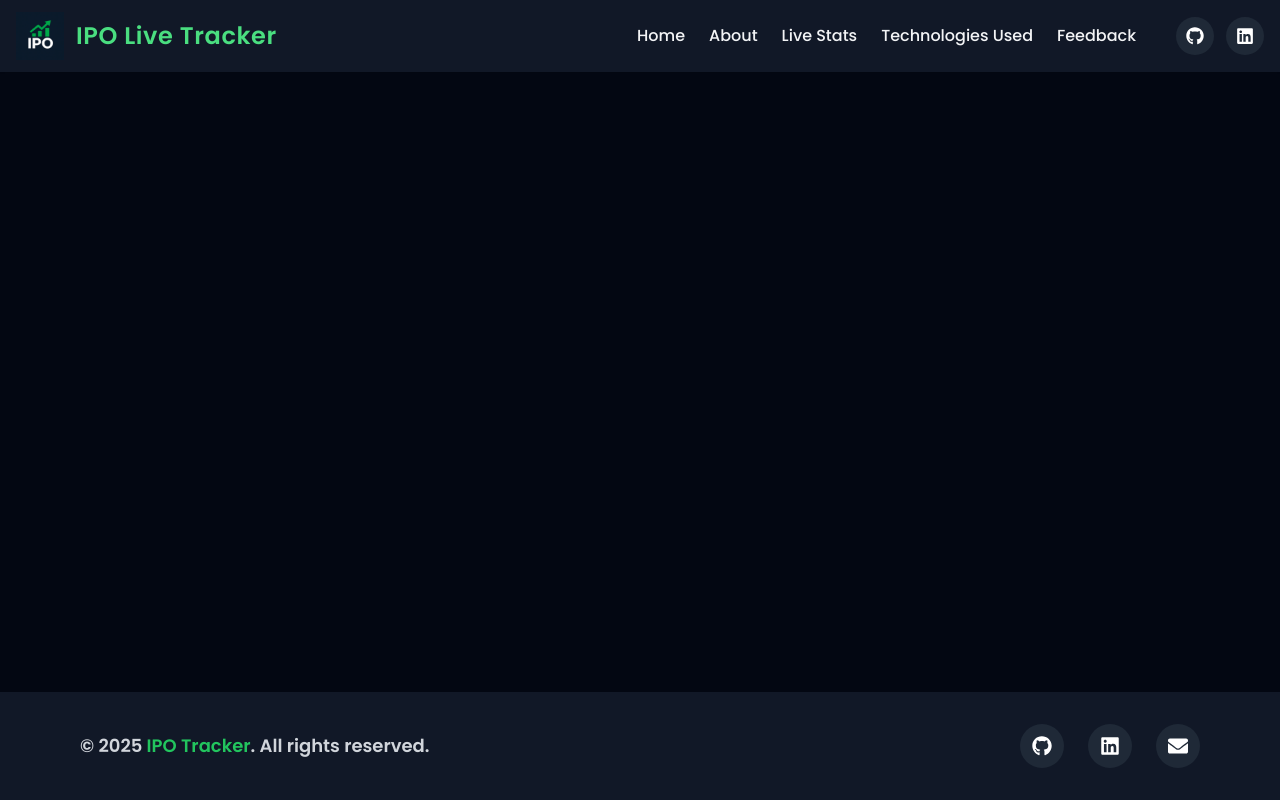
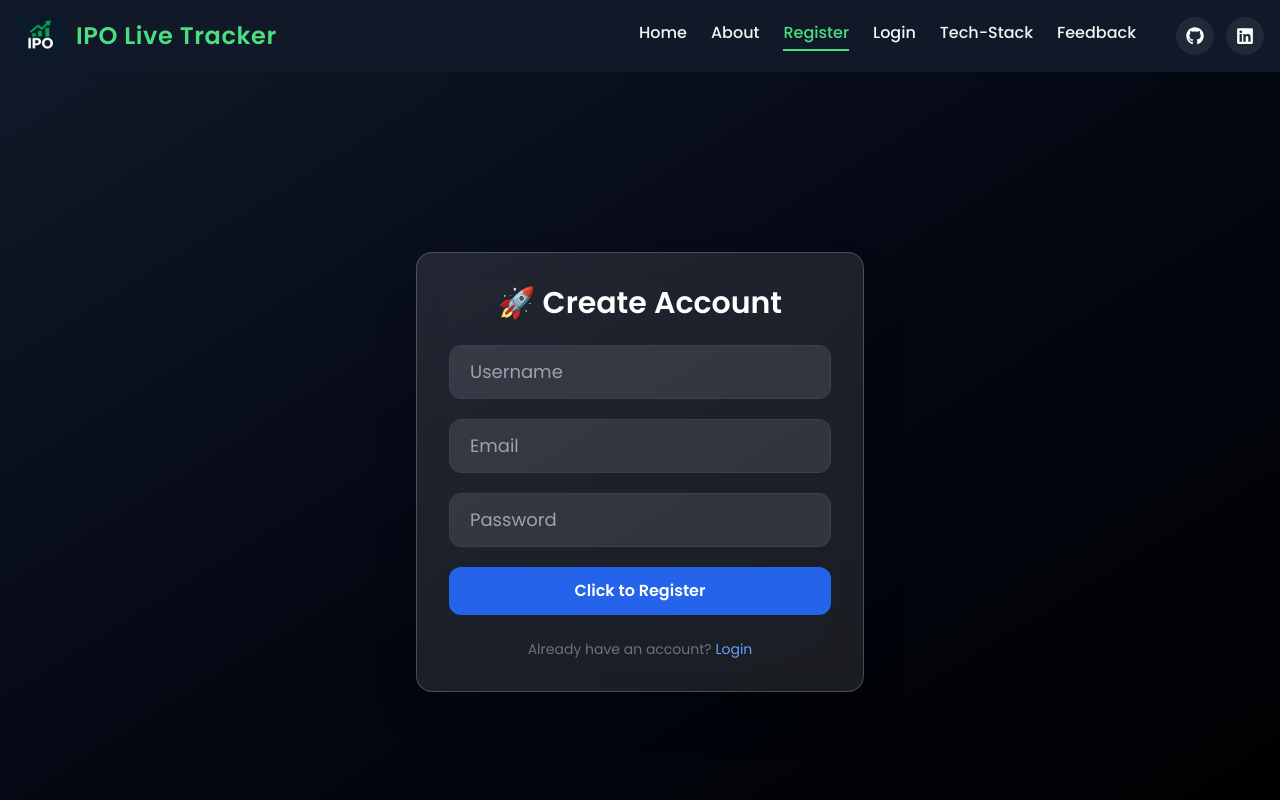
Before and after one commit to pranav-0504/IPO-s-Live-Tracker, a React (Vite) app in the folder client/: page /register in a window 1280 px wide. Shown: the top 800 px of the page. Built offline with nearby package versions, Linux system fonts and the light colour scheme.

Commit message:
All frontend part updated

```diff
--- a/client/src/App.jsx
+++ b/client/src/App.jsx
@@ -10,8 +10,14 @@ import Technologies from './Pages/Technologies';
 import Feedback from './Pages/Feedback';
 import About from './Pages/About';
 
+import Register from './Pages/Register';
+import Login from './Pages/Login';
+
 import Navbar from './components/Navbar';
 import Footer from './components/Footer';
+
+import Profile from './Pages/Profile';
+import PrivateRoute from "./components/PrivateRoute";      // from components/PrivateRoute.jsx
 
 
 const App = () => {
@@ -38,7 +44,15 @@ const App = () => {
             <Route path="/feedback" element = {<Feedback />}/>
             <Route path="/about" element = {<About />}/>
 
+            <Route path="/register" element={<Register />} />
+            <Route path="/login" element={<Login />} />
+
+            {/* This will be the special one as it will be private route only accesbile when JWT token is matched on local storage of users device */}
+            <Route path="/profile" element={<PrivateRoute> <Profile /> </PrivateRoute>} />
+
+
             {/* Add more routes as needed */}
+
           </Routes>
         </main>
 
@@ -52,22 +66,6 @@ export default App;
 
 
 
-// const App = () => {
-//   return(
-//     <Router>
-//       <Navbar />
-//       <Routes>
-
-//         <Route path ="/" element ={<IpoList />} />
-
-//       </Routes>
-
-//       <Footer />
-
-//     </Router>
-//   );
-// };
-
 
 // function App() {
 //   return (
--- a/client/src/Pages/Feedback.jsx
+++ b/client/src/Pages/Feedback.jsx
@@ -10,13 +10,9 @@ const Feedback = () => {
   const handleSubmit = async (e) => {
     e.preventDefault();
     try {
-            // const res = await fetch("http://localhost:5000/api/feedback", {
       const res = await fetch("https://ipo-s-live-tracker.onrender.com/api/feedback", {
-              // https://ipo-s-live-tracker.onrender.com/
         method: "POST",
-            headers: {
-                "Content-Type": "application/json",
-            },
+        headers: { "Content-Type": "application/json" },
         body: JSON.stringify(form),
       });
 
@@ -33,17 +29,14 @@ const Feedback = () => {
     }
   };
 
-
   return (
-    <div className="min-h-screen bg-gray-950 text-white px-6 py-10">
-      <h1 className="text-4xl font-bold text-center mb-10 text-green-400">
+    <div className="min-h-screen flex items-center justify-center bg-gradient-to-br from-gray-900 via-gray-950 to-black px-4">
+      <div className="w-full max-w-xl bg-white/10 backdrop-blur-lg border border-white/20 rounded-2xl p-8 shadow-2xl text-white">
+        <h1 className="text-3xl font-bold text-center mb-6 text-green-400">
           📝 We value your feedback!
         </h1>
 
-      <form
-        onSubmit={handleSubmit}
-        className="max-w-xl mx-auto bg-gray-800 p-6 rounded-xl shadow-md space-y-5"
-      >
+        <form onSubmit={handleSubmit} className="space-y-5">
           <input
             type="text"
             name="name"
@@ -51,8 +44,9 @@ const Feedback = () => {
             value={form.name}
             onChange={handleChange}
             required
-          className="w-full px-4 py-2 rounded-md bg-gray-700 text-white focus:outline-none"
+            className="w-full px-5 py-3 text-lg bg-white/10 border border-gray-700 rounded-xl placeholder-gray-400 focus:outline-none focus:ring-2 focus:ring-green-500"
           />
+
           <input
             type="email"
             name="email"
@@ -60,8 +54,9 @@ const Feedback = () => {
             value={form.email}
             onChange={handleChange}
             required
-          className="w-full px-4 py-2 rounded-md bg-gray-700 text-white focus:outline-none"
+            className="w-full px-5 py-3 text-lg bg-white/10 border border-gray-700 rounded-xl placeholder-gray-400 focus:outline-none focus:ring-2 focus:ring-green-500"
           />
+
           <textarea
             name="message"
             placeholder="Your Message"
@@ -69,15 +64,17 @@ const Feedback = () => {
             onChange={handleChange}
             required
             rows="5"
-          className="w-full px-4 py-2 rounded-md bg-gray-700 text-white focus:outline-none"
+            className="w-full px-5 py-3 text-lg bg-white/10 border border-gray-700 rounded-xl placeholder-gray-400 focus:outline-none focus:ring-2 focus:ring-green-500 resize-none"
           ></textarea>
+
           <button
             type="submit"
-          className="bg-green-500 hover:bg-green-600 text-white font-semibold py-2 px-6 rounded-md transition"
+            className="w-full py-3 bg-green-600 hover:bg-green-700 transition duration-300 text-white font-semibold rounded-xl"
           >
-          Submit
+            Submit Feedback
           </button>
         </form>
+      </div>
     </div>
   );
 };
--- a/client/src/Pages/IpoList.jsx
+++ b/client/src/Pages/IpoList.jsx
@@ -38,10 +38,9 @@ const IpoList = () => {
     });
 
   return (
-    // <div className="min-h-screen bg-gray-950 text-gray-100 px-4 sm:px-6 md:px-10 py-10 font-sans">
-    <div className="min-h-screen bg-gradient-to-b from-gray-950 via-gray-900 to-gray-950 text-gray-200 px-4 sm:px-6 md:px-10 py-10 font-sans border-t border-gray-800">
 
-      <h1 className="text-4xl font-bold text-center mb-10 text-white font-serif">All Live IPO's GMP's</h1>
+    <div className="min-h-screen bg-gradient-to-br from-gray-900 via-gray-950 to-black text-gray-200 px-4 sm:px-6 md:px-10 py-10 font-sans border-t border-gray-800">
+      <h1 className="text-4xl font-bold text-center mb-10 text-white font-serif">📈 Live IPO Dashboard & GMP Tracker</h1>
 
       {/* Search Bar */}
       <div className="flex justify-center mb-8">
@@ -102,7 +101,6 @@ const IpoList = () => {
       </div>
 
 
-
       {/* Disclaimer Section */}
       <div className="mt-16 bg-gray-900 text-gray-200 rounded-xl shadow-inner p-6 max-w-6xl mx-auto text-sm leading-relaxed tracking-wide border border-gray-700">
         {/* Disclaimer content here */}
--- /dev/null
+++ b/client/src/Pages/Login.jsx
@@ -0,0 +1,86 @@
+import { useState } from "react";
+import { useNavigate } from "react-router-dom";
+import axios from "axios";
+
+const Login = () => {
+  const navigate = useNavigate();
+  const [formData, setFormData] = useState({
+    email: "",
+    password: "",
+  });
+  const [message, setMessage] = useState("");
+
+  const handleChange = (e) =>
+    setFormData({ ...formData, [e.target.name]: e.target.value });
+
+  const handleSubmit = async (e) => {
+    e.preventDefault();
+    setMessage("");
+    try {
+      const res = await axios.post("http://localhost:5000/api/auth/login", formData);
+      setMessage(res.data.message || "Login successfully!");
+
+      // Redirect to profile after 1 seconds = 1000 milliseconds
+
+      localStorage.setItem("token", res.data.token); //! Store token in localStorage
+      localStorage.setItem("user", JSON.stringify(res.data.user)); //! Store user info in localStorage
+
+      setTimeout(() => navigate("/profile"), 1000);
+    } catch (err) {
+      setMessage(err.response?.data?.error || "Login failed");
+    }
+  };
+
+  return (
+    <div className="min-h-screen flex items-center justify-center bg-gradient-to-br from-gray-900 via-gray-950 to-black px-4">
+      <div className="w-full max-w-md bg-white/10 backdrop-blur-lg border border-white/20 rounded-2xl p-8 shadow-2xl text-white">
+        <h2 className="text-3xl font-bold text-center mb-6">🚀 Welcome Back Login</h2>
+
+        <form onSubmit={handleSubmit} className="space-y-5">
+          <input
+            type="email"
+            name="email"
+            placeholder="Email"
+            value={formData.email}
+            onChange={handleChange}
+            className="w-full px-5 py-3 text-lg bg-white/10 border border-gray-700 rounded-xl placeholder-gray-400 focus:outline-none focus:ring-2 focus:ring-blue-500"
+          />
+
+          <input
+            type="password"
+            name="password"
+            placeholder="Password"
+            value={formData.password}
+            onChange={handleChange}
+            className="w-full px-5 py-3 text-lg bg-white/10 border border-gray-700 rounded-xl placeholder-gray-400 focus:outline-none focus:ring-2 focus:ring-blue-500"
+          />
+
+          <button
+            type="submit"
+            className="w-full py-3 bg-blue-600 hover:bg-blue-700 transition duration-300 text-white font-semibold rounded-xl"
+          >
+            Click to Login
+          </button>
+        </form>
+
+        {message && (
+          <div className="mt-6 text-sm text-center text-gray-300">
+            {message}
+          </div>
+        )}
+
+        <p className="mt-6 text-sm text-center text-gray-500">
+          Don't have an account?{" "}
+          <span
+            className="text-blue-400 cursor-pointer hover:underline"
+            onClick={() => navigate("/register")}
+          >
+            Register
+          </span>
+        </p>
+      </div>
+    </div>
+  );
+};
+
+export default Login;
--- /dev/null
+++ b/client/src/Pages/Profile.jsx
@@ -0,0 +1,9 @@
+
+import React, { useState } from "react";
+import axios from "axios";
+import { useNavigate } from "react-router-dom";
+
+
+const Profile = () => {};
+
+export default Profile;
--- /dev/null
+++ b/client/src/Pages/Register.jsx
@@ -0,0 +1,90 @@
+import { useState } from "react";
+import { useNavigate } from "react-router-dom";
+import axios from "axios";
+
+const Register = () => {
+  const navigate = useNavigate();
+  const [formData, setFormData] = useState({
+    username: "",
+    email: "",
+    password: "",
+  });
+  const [message, setMessage] = useState("");
+
+  const handleChange = (e) =>
+    setFormData({ ...formData, [e.target.name]: e.target.value });
+
+  const handleSubmit = async (e) => {
+    e.preventDefault();
+    setMessage("");
+    try {
+      const res = await axios.post("http://localhost:5000/api/auth/register", formData);
+      setMessage(res.data.message || "Registered successfully!");
+      setTimeout(() => navigate("/login"), 1500);
+    } catch (err) {
+      setMessage(err.response?.data?.error || "Registration failed");
+    }
+  };
+
+  return (
+    <div className="min-h-screen flex items-center justify-center bg-gradient-to-br from-gray-900 via-gray-950 to-black px-4">
+      <div className="w-full max-w-md bg-white/10 backdrop-blur-lg border border-white/20 rounded-2xl p-8 shadow-2xl text-white">
+        <h2 className="text-3xl font-bold text-center mb-6">🚀 Create Account</h2>
+
+        <form onSubmit={handleSubmit} className="space-y-5">
+          <input
+            type="text"
+            name="username"
+            placeholder="Username"
+            value={formData.username}
+            onChange={handleChange}
+            className="w-full px-5 py-3 text-lg bg-white/10 border border-gray-700 rounded-xl placeholder-gray-400 focus:outline-none focus:ring-2 focus:ring-blue-500"
+          />
+
+          <input
+            type="email"
+            name="email"
+            placeholder="Email"
+            value={formData.email}
+            onChange={handleChange}
+            className="w-full px-5 py-3 text-lg bg-white/10 border border-gray-700 rounded-xl placeholder-gray-400 focus:outline-none focus:ring-2 focus:ring-blue-500"
+          />
+
+          <input
+            type="password"
+            name="password"
+            placeholder="Password"
+            value={formData.password}
+            onChange={handleChange}
+            className="w-full px-5 py-3 text-lg bg-white/10 border border-gray-700 rounded-xl placeholder-gray-400 focus:outline-none focus:ring-2 focus:ring-blue-500"
+          />
+
+          <button
+            type="submit"
+            className="w-full py-3 bg-blue-600 hover:bg-blue-700 transition duration-300 text-white font-semibold rounded-xl"
+          >
+            Click to Register
+          </button>
+        </form>
+
+        {message && (
+          <div className="mt-6 text-sm text-center text-gray-300">
+            {message}
+          </div>
+        )}
+
+        <p className="mt-6 text-sm text-center text-gray-500">
+          Already have an account?{" "}
+          <span
+            className="text-blue-400 cursor-pointer hover:underline"
+            onClick={() => navigate("/login")}
+          >
+            Login
+          </span>
+        </p>
+      </div>
+    </div>
+  );
+};
+
+export default Register;
--- a/client/src/Pages/Technologies.jsx
+++ b/client/src/Pages/Technologies.jsx
@@ -1,11 +1,11 @@
 import React from "react";
-import cheerioLogo from '../assets/Tech-logos/cheerio.png';
-import HTMLLogo from '../assets/Tech-logos/HTML.png';
-import jsLogo from '../assets/Tech-logos/js.png';
-import dotEnvLogo from '../assets/Tech-logos/dotenv.png';
-import NodemonLogo from '../assets/Tech-logos/Nodemon.png';
-import PostManLOGO from '../assets/Tech-logos/PostManLogo.png';
-import RenderLogo from '../assets/Tech-logos/Render.png';
+import cheerioLogo from "../assets/Tech-logos/cheerio.png";
+import HTMLLogo from "../assets/Tech-logos/HTML.png";
+import jsLogo from "../assets/Tech-logos/js.png";
+import dotEnvLogo from "../assets/Tech-logos/dotenv.png";
+import NodemonLogo from "../assets/Tech-logos/Nodemon.png";
+import PostManLOGO from "../assets/Tech-logos/PostManLogo.png";
+import RenderLogo from "../assets/Tech-logos/Render.png";
 
 const technologies = [
   {
@@ -32,7 +32,6 @@ const technologies = [
     name: "Tailwind CSS",
     logo: "https://upload.wikimedia.org/wikipedia/commons/d/d5/Tailwind_CSS_Logo.svg",
     role: "Styling",
-
   },
   {
     name: "Axios",
@@ -52,19 +51,19 @@ const technologies = [
   {
     name: "Cheerios",
     logo: cheerioLogo,
-    role: "HTML XML parsing Library for Web Scraping",
+    role: "HTML/XML parsing Library for Web Scraping",
   },
   {
     name: "Heroicons",
     logo: "https://avatars.githubusercontent.com/u/79788229?s=200&v=4",
     role: "Icons Library",
   },
-    {
+  {
     name: "HTML",
     logo: HTMLLogo,
     role: "Markup Language",
   },
-    {
+  {
     name: "JavaScript",
     logo: jsLogo,
     role: "Core Scripting Language for Web",
@@ -72,45 +71,45 @@ const technologies = [
   {
     name: "dotENV File",
     logo: dotEnvLogo,
-    role: "Manage environment variables (for hiding DB URI, etc.)",
+    role: "Manage environment variables",
   },
-    {
+  {
     name: "Nodemon",
     logo: NodemonLogo,
-    role: "	Dev server auto-restart on backend file changes",
+    role: "Auto-restart server for backend dev",
   },
-    {
+  {
     name: "Postman",
-    logo:   PostManLOGO,
+    logo: PostManLOGO,
     role: "API Testing and Development",
   },
-    {
+  {
     name: "Render",
-    logo:   RenderLogo,
-    role: "Backend server hosting for Deployment",
+    logo: RenderLogo,
+    role: "Backend server hosting",
   },
 ];
 
 const Technologies = () => {
   return (
-    <div className="min-h-screen bg-gray-950 text-white px-6 py-10">
-      <h1 className="text-4xl font-bold text-center mb-10 text-green-400">
-        Technologies Used in This Project 🚀
+    <div className="min-h-screen bg-gradient-to-br from-gray-900 via-gray-950 to-black px-4 py-12 text-white">
+      <h1 className="text-4xl font-extrabold text-center mb-12 text-green-400 drop-shadow-lg">
+        🚀 Technologies Used in This Project
       </h1>
 
-      <div className="grid grid-cols-1 sm:grid-cols-2 md:grid-cols-3 lg:grid-cols-4 gap-6 max-w-6xl mx-auto">
+      <div className="grid grid-cols-1 sm:grid-cols-2 md:grid-cols-3 lg:grid-cols-4 gap-8 max-w-7xl mx-auto">
         {technologies.map((tech, idx) => (
           <div
             key={idx}
-            className="bg-gray-800/60 backdrop-blur-md p-6 rounded-xl shadow-md hover:shadow-lg hover:-translate-y-1 transition-all duration-300 text-center"
+            className="bg-white/10 backdrop-blur-lg p-6 rounded-2xl border border-white/10 shadow-md hover:shadow-xl hover:scale-105 transition-all duration-300 text-center"
           >
             <img
               src={tech.logo}
               alt={tech.name}
-              className="w-16 h-16 object-contain mx-auto mb-4"
+              className="w-16 h-16 object-contain mx-auto mb-4 rounded-full bg-white/20 p-2"
             />
-            <h2 className="text-xl font-semibold text-green-400">{tech.name}</h2>
-            <p className="text-gray-400 text-sm mt-1">{tech.role}</p>
+            <h2 className="text-xl font-semibold text-green-300">{tech.name}</h2>
+            <p className="text-gray-300 text-sm mt-2">{tech.role}</p>
           </div>
         ))}
       </div>
--- a/client/src/components/Navbar.jsx
+++ b/client/src/components/Navbar.jsx
@@ -4,10 +4,16 @@ import { FaGithub, FaLinkedin } from "react-icons/fa"; // <-- React Icons here
 
 const Navbar = () => {
   const navLinks = [
+
     { to: "/", label: "Home" },
     { to: "/about", label: "About" },
-    { to: "/stats", label: "Live Stats" },
-    { to: "/technologies", label: "Technologies Used" },
+
+    // { to: "/stats", label: "Stats" },
+
+    { to: "/register", label: "Register" },
+    { to: "/login", label: "Login" },
+
+    { to: "/technologies", label: "Tech-Stack" },
     { to: "/feedback", label: "Feedback" },
   ];
 
--- /dev/null
+++ b/client/src/components/PrivateRoute.jsx
@@ -0,0 +1,13 @@
+// PrivateRoute.jsx
+import { Navigate } from "react-router-dom";
+
+const PrivateRoute = ({ children }) => {
+
+    // LocalStorage se token ko get kiya hai
+    // Agar token hai to children ko render karega, warna login page pe redirect karega
+    const token = localStorage.getItem("token");
+
+    return token ? children : <Navigate to="/login" />;
+};
+
+export default PrivateRoute;
```
Also changed, not shown: client/src/Pages/About.jsx (+21 -28 lines). Lines whose indentation alone changed are shown as unchanged.
